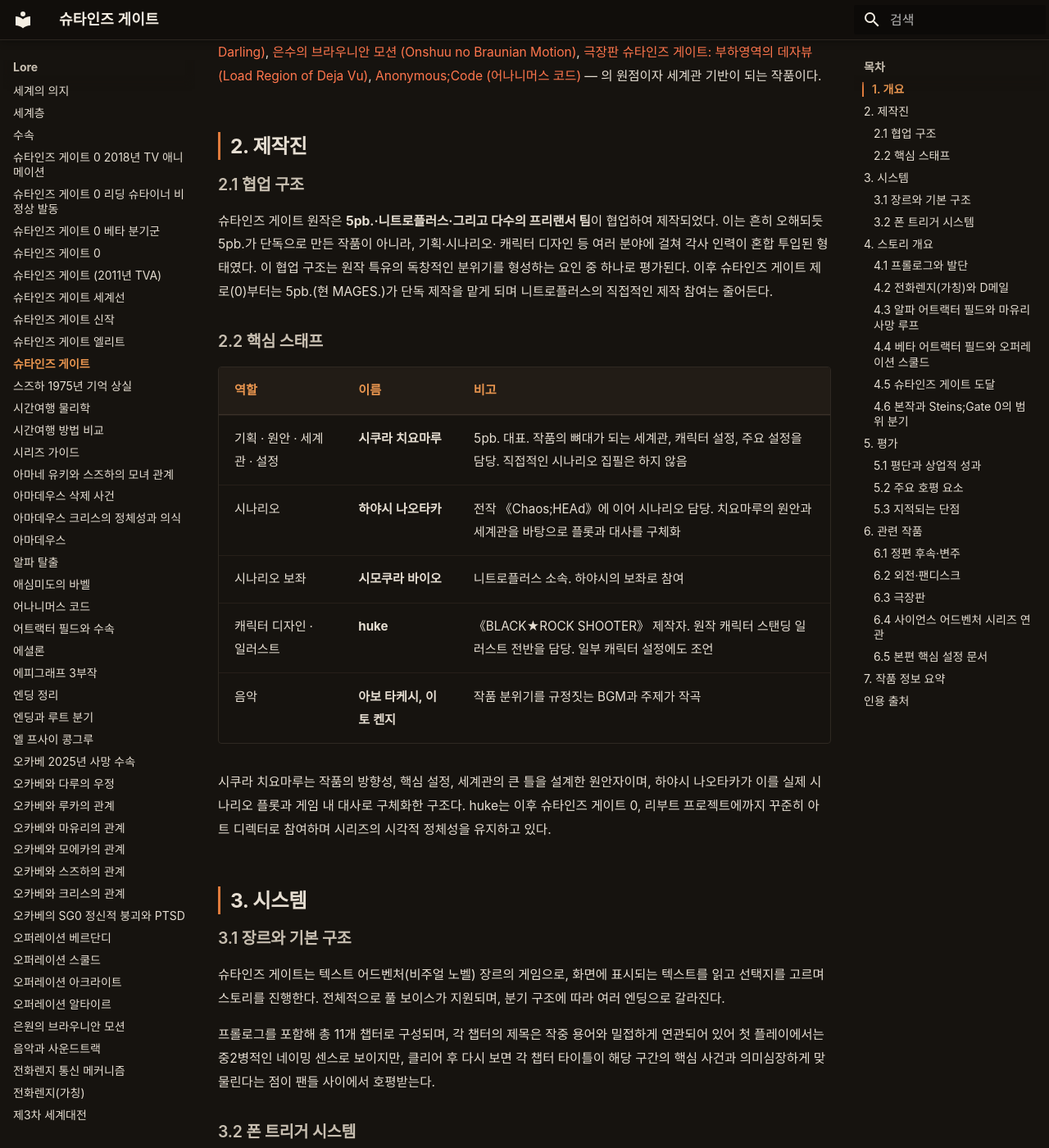
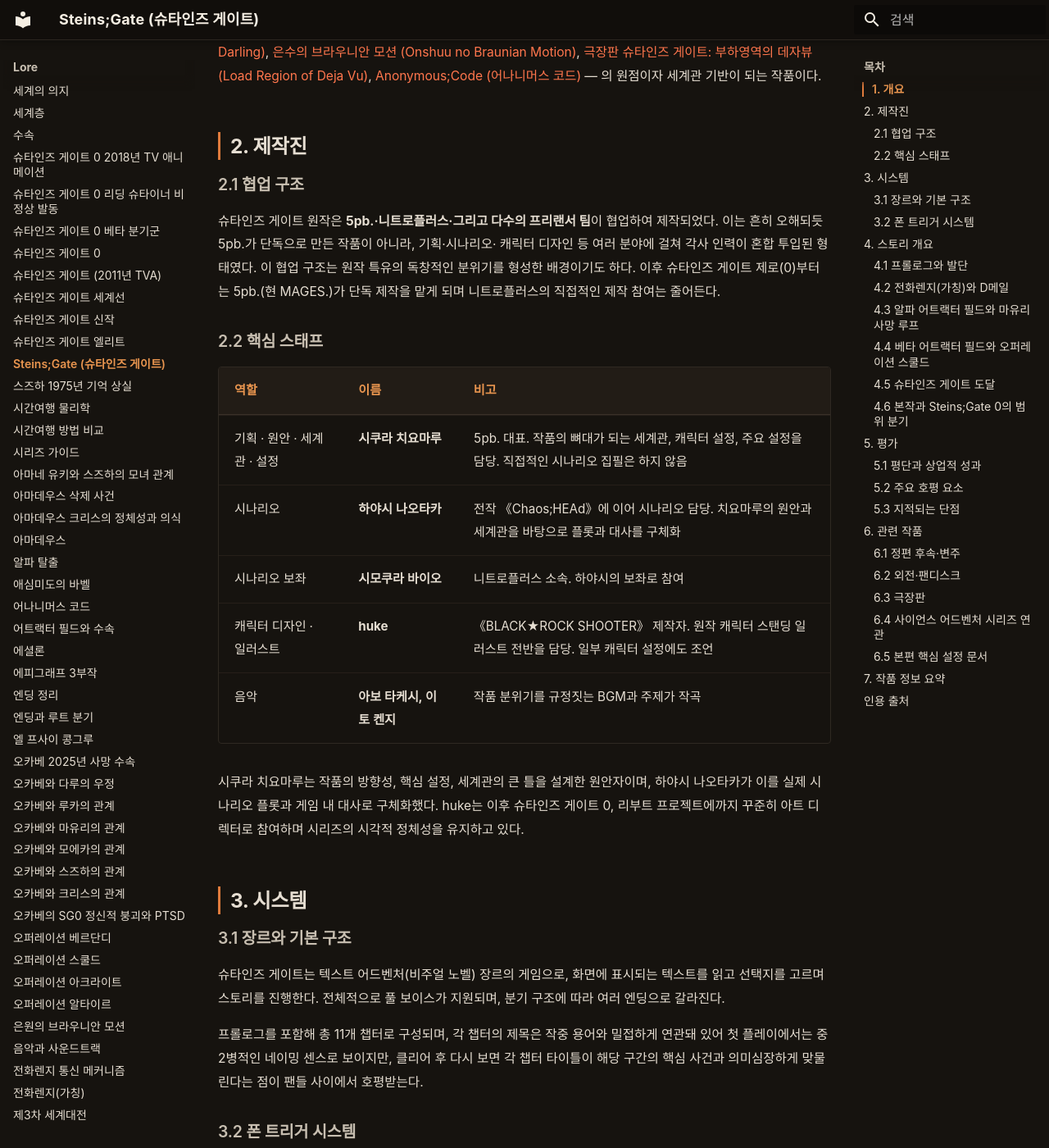
Before and after one commit to sgwiki/sgwiki.github.io, an MkDocs documentation site: the page built from wiki/lore/슈타인즈-게이트.md, in a window 1280 px wide and 1400 px high, scrolled down 930 px. Shown: the whole window at 82% size. Built offline with MkDocs 1.6.1 and Material for MkDocs 9.7.7, drawn with Linux system fonts in a browser that asks for light colours; some web fonts are replaced; some of the changed text lies outside the part shown.

Commit message:
chore(wiki): 슈타인즈-게이트 정비 — frontmatter(title·category) 보강·rewriter 한자 혼입 2건 제거(假想科学·アドベンチャー)·humanize 9건(추상 주어+만능동사 '평가된다' 4·by-피동 2·형식명사 3)·humanizer가 잘못 삽입한 중복행 1건 제거(팀장 수동 복구)·사실·스포일러(endgame)·인용·수치 불변

```diff
--- a/wiki/lore/슈타인즈-게이트.md
+++ b/wiki/lore/슈타인즈-게이트.md
@@ -1,5 +1,7 @@
 ---
+title: "Steins;Gate (슈타인즈 게이트)"
 spoiler: endgame
+category: lore
 description: "Steins;Gate(슈타인즈 게이트, シュタインズ・ゲート)는 5pb.와 니트로플러스(Nitroplus)가"
 ---
 
@@ -49,7 +51,7 @@
 슈타인즈 게이트 원작은 **5pb.·니트로플러스·그리고 다수의 프리랜서 팀**이 협업하여
 제작되었다. 이는 흔히 오해되듯 5pb.가 단독으로 만든 작품이 아니라, 기획·시나리오·
 캐릭터 디자인 등 여러 분야에 걸쳐 각사 인력이 혼합 투입된 형태였다. 이 협업 구조는
-원작 특유의 독창적인 분위기를 형성하는 요인 중 하나로 평가된다. 이후 슈타인즈 게이트
+원작 특유의 독창적인 분위기를 형성한 배경이기도 하다. 이후 슈타인즈 게이트
 제로(0)부터는 5pb.(현 MAGES.)가 단독 제작을 맡게 되며 니트로플러스의 직접적인
 제작 참여는 줄어든다.
 
@@ -64,7 +66,7 @@
 | 음악 | **아보 타케시, 이토 켄지** | 작품 분위기를 규정짓는 BGM과 주제가 작곡 |
 
 시쿠라 치요마루는 작품의 방향성, 핵심 설정, 세계관의 큰 틀을 설계한 원안자이며,
-하야시 나오타카가 이를 실제 시나리오 플롯과 게임 내 대사로 구체화한 구조다.
+하야시 나오타카가 이를 실제 시나리오 플롯과 게임 내 대사로 구체화했다.
 huke는 이후 슈타인즈 게이트 0, 리부트 프로젝트에까지 꾸준히 아트 디렉터로
 참여하며 시리즈의 시각적 정체성을 유지하고 있다.
 
@@ -77,7 +79,7 @@
 지원되며, 분기 구조에 따라 여러 엔딩으로 갈라진다.
 
 프롤로그를 포함해 총 11개 챕터로 구성되며, 각 챕터의 제목은 작중 용어와
-밀접하게 연관되어 있어 첫 플레이에서는 중2병적인 네이밍 센스로 보이지만,
+밀접하게 연관돼 있어 첫 플레이에서는 중2병적인 네이밍 센스로 보이지만,
 클리어 후 다시 보면 각 챕터 타이틀이 해당 구간의 핵심 사건과 의미심장하게
 맞물린다는 점이 팬들 사이에서 호평받는다.
 
@@ -102,7 +104,7 @@
 돌입할 수 있다.
 
 이 시스템은 본작의 핵심 소재인 '과거로의 메일 송신'을 게임 플레이 자체에
-내장한 메타적 설계로 평가된다. 배경화면, 벨소리, 메일 수신음도 커스터마이즈할
+내장한 메타적 설계다. 배경화면, 벨소리, 메일 수신음도 커스터마이즈할
 수 있으며, 등장인물과 메일을 주고받는 과정에서 이미지와 벨소리를 획득하는
 수집 요소도 있다.
 
@@ -150,13 +152,13 @@
 
 오카베는 모든 D메일을 취소하고 마지막 남은 첫 번째 D메일을 삭제함으로써
 겨우 알파 어트랙터 필드를 탈출한다. 이 과정에서 동료들과의 이별, 루카와 페이리스
-등이 품었던 소망이 되돌려지는 감정적 대가를 치른다.
+등이 품었던 소망마저 되돌려야 하는 감정적 대가를 치른다.
 
 ### 4.4 베타 어트랙터 필드와 오퍼레이션 스쿨드
 
 알파 탈출 직후, 오카베는 베타 어트랙터 필드에 도달한다. 이 세계선에서는
-크리스가 2010년 7월 28일 라디오 회관에서 살해되며, 그녀의 타임머신 논문이
-나카바치에 의해 소련으로 반출되어 3차 세계대전으로 이어지는 미래가 기다린다.
+크리스가 2010년 7월 28일 라디오 회관에서 살해되며, 그녀의 타임머신 논문을
+나카바치가 소련으로 반출하면서 3차 세계대전으로 이어지는 미래가 기다린다.
 
 오카베는 크리스를 살리기 위해 두 번의 시도를 거친다. 첫 번째 시도는 실패하고,
 크리스를 구하는 동시에 마유리도 살리는 길은 **'세계를 속이는 것'** — 즉
@@ -187,8 +189,8 @@
 슈타인즈 게이트 0은 본편 23화(또는 챕터 10 이후)의 분기점에서 갈라진
 **베타 어트랙터 필드의 15년간의 서사**를 다룬다. 본편에서 오카베가 크리스
 구출을 포기하고 절망에 빠진 뒤, 2025년에 이르기까지의 과정이 결국
-본편 오퍼레이션 스쿨드를 가능하게 하는 사전 조건이 된다는 메타 구조를
-갖는다. 자세한 내용은 [Steins;Gate 0](슈타인즈-게이트-0.md)와
+본편 오퍼레이션 스쿨드를 가능하게 하는 사전 조건이 된다는 메타 구조다.
+자세한 내용은 [Steins;Gate 0](슈타인즈-게이트-0.md)와
 [오퍼레이션 스쿨드](오퍼레이션-스쿨드.md) 문서를 참조.
 
 ## 5. 평가
@@ -218,12 +220,12 @@
   대화, 마유리의 순수함, 다루(하시다 이타루)의 컴퓨터 드립 등이 팬덤에서
   꾸준히 회자된다.
 - **BGM과 주제가**: 이토 카나코가 부른 주제가 '스카이 클래드의 관측자(Hacking
-  to the Gate)'와 삽입곡들은 작품의 정체성을 형성하는 핵심 요소로 평가된다.
+  to the Gate)'와 삽입곡들은 작품의 정체성을 형성하는 핵심 요소로 꼽힌다.
 - **텍스트 게임 특유의 심리 묘사**: 원작 게임은 애니메이션에서는 표현할 수 없는
   세밀한 심리 묘사와 배경 설명을 텍스트로 제공하며, 이것이 애니메이션 선행 시청자가
   게임을 다시 찾는 주된 이유가 된다.
 - **휴대전화 시스템의 몰입감**: 폰 트리거 시스템이 작품의 핵심 소재인 '과거로의
-  메일 송신'과 직접 연결된다는 점이 메타적 설계로서 높이 평가된다.
+  메일 송신'과 직접 연결된다는 점이 메타적 설계로서 높은 평가를 받는다.
 
 ### 5.3 지적되는 단점
 
```
Also changed, not shown: other parts of wiki/lore/슈타인즈-게이트.md (+2 -2 lines).
